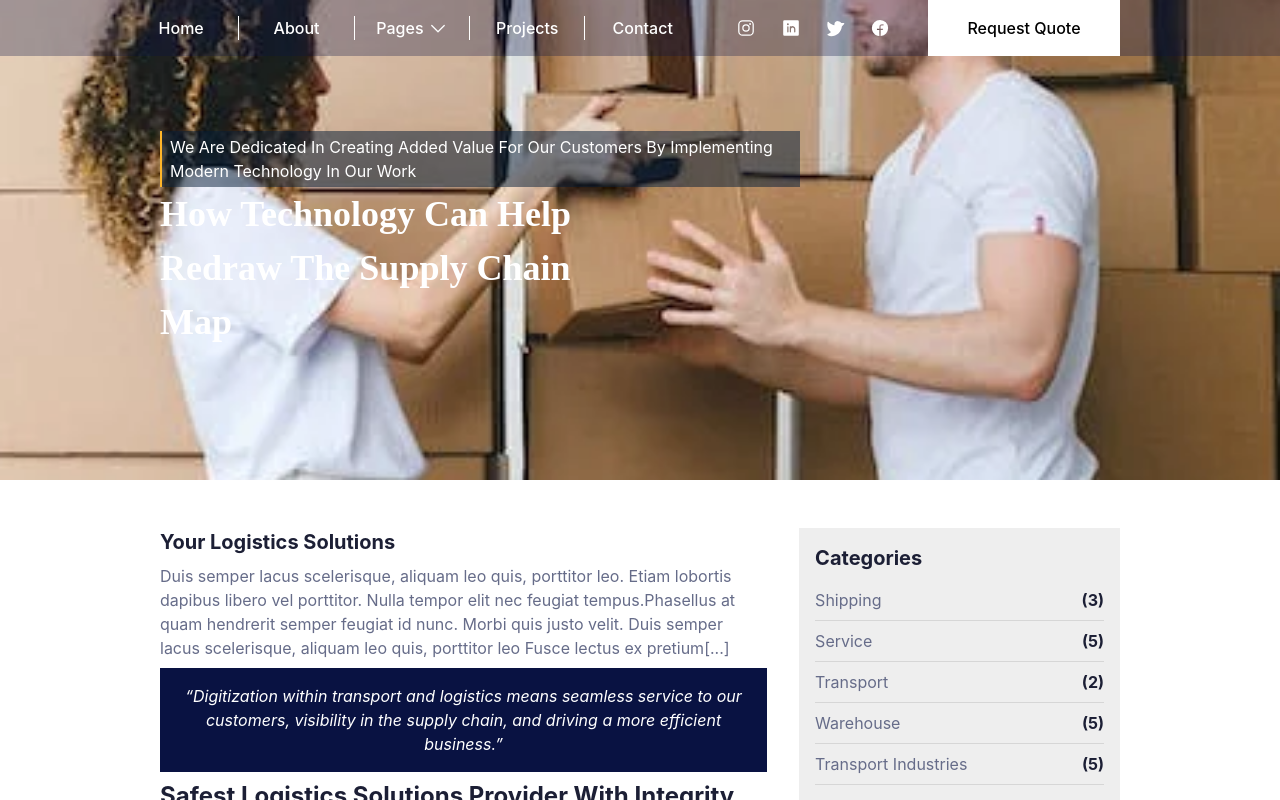
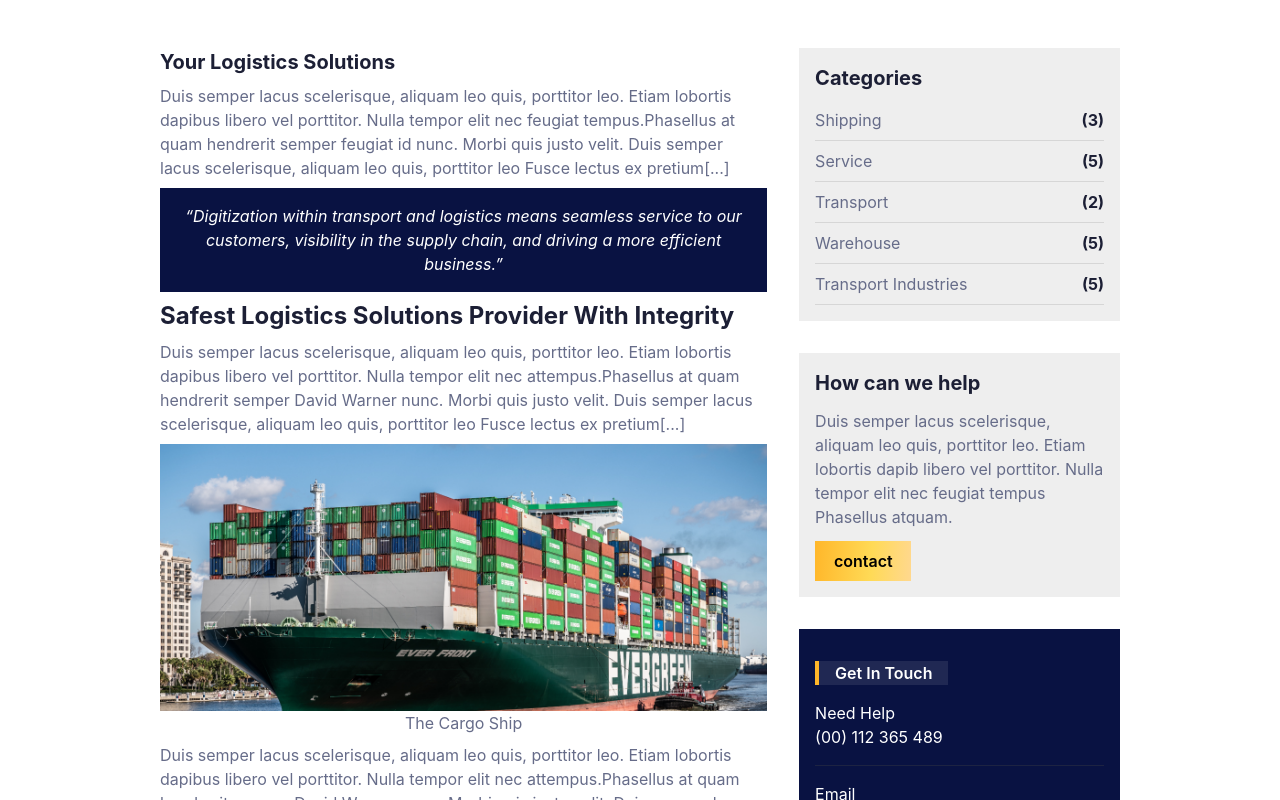
Before and after one commit to smartcollins/logistics, a React (Create React App) app: page /blog-info in a window 1280 px wide. Shown: the top 800 px of the page. Built offline with nearby package versions, Linux system fonts and the light colour scheme.

Commit message:
commented out Banner in BlogInfo

```diff
--- a/src/pages/BlogInfo.jsx
+++ b/src/pages/BlogInfo.jsx
@@ -34,7 +34,7 @@ const BlogInfo = () => {
 
     return (
         <div>
-            <div>{news.slice(1, 2).map((item, idx) => <Banner key={idx} {...item} />)}</div>
+            {/* <div>{news.slice(1, 2).map((item, idx) => <Banner key={idx} {...item} />)}</div> */}
             <div className=' m-4 space-y-8 gap-8 lg:w-3/4 lg:space-y-0 lg:my-12 lg:flex lg:mx-auto'>
                 <div className=' first-letter:capitalize space-y-2'>
                     <p style={{ color: color.darkTxt }} className=' capitalize text-xl font-bold'>your logistics solutions</p>
```
